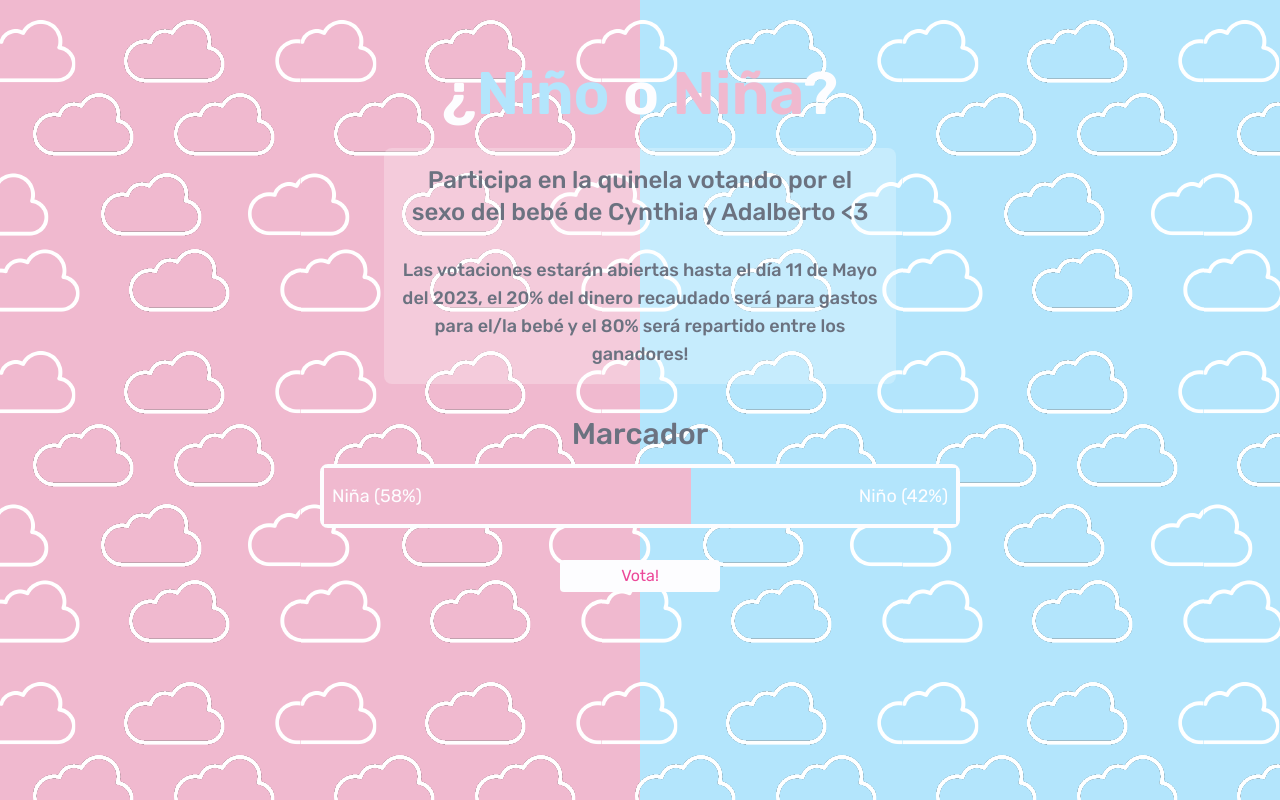
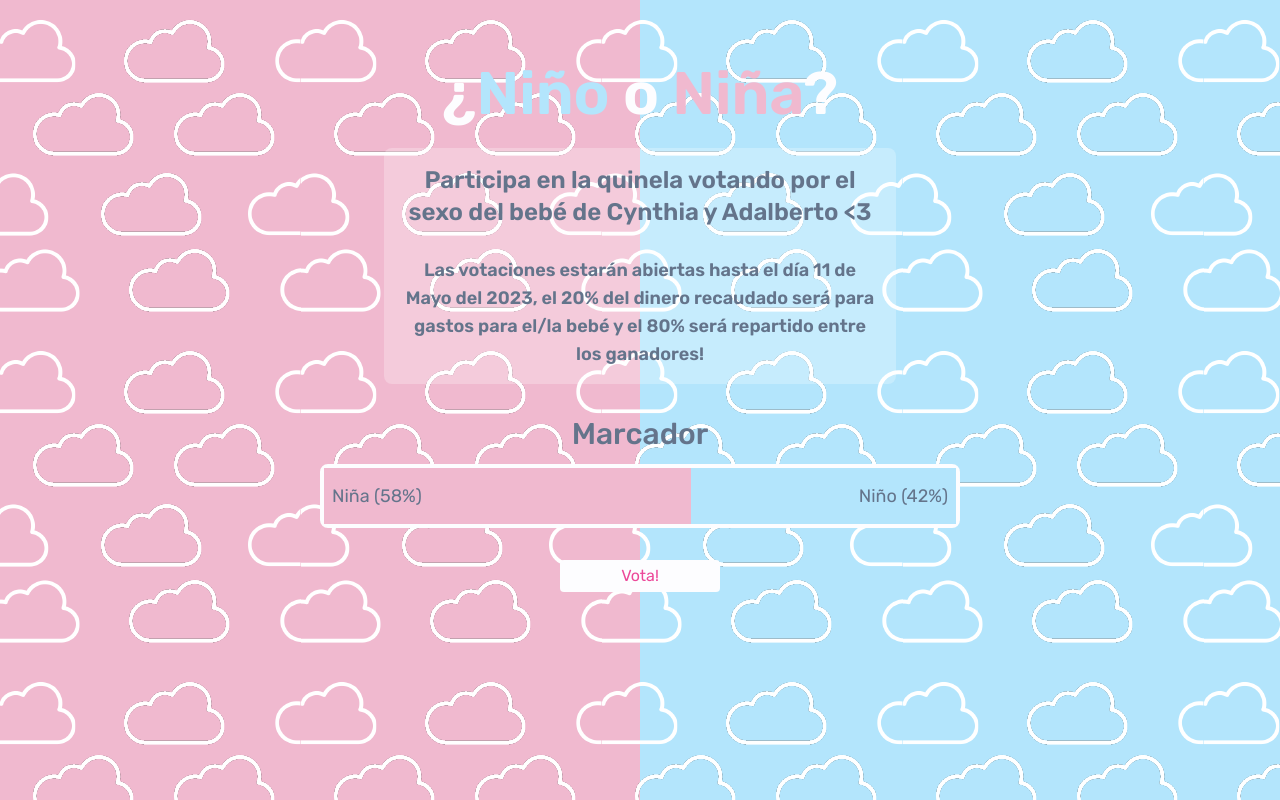
Before and after one commit to Ady-val/baby-revelation, a React app: page / in a window 1280 px wide. Built offline with nearby package versions, Linux system fonts and the light colour scheme.

Commit message:
testing UI desing

```diff
--- a/src/pages/vote/VoteBoyOrGirl.jsx
+++ b/src/pages/vote/VoteBoyOrGirl.jsx
@@ -8,7 +8,7 @@ function VoteBoyOrGirl() {
       <div className='text-5xl md:text-6xl font-semibold text-whiteLayout'>
         ¿<span className='text-boyColor'>Niño</span> o <span className='text-girlColor'>Niña</span>?
       </div>
-      <div className='mt-6 mx-8 p-4 w-5/6 md:w-[32rem] text-gray-500 text-lg font-medium text-center bg-white bg-opacity-25 rounded-lg' >
+      <div className='mt-6 mx-8 p-4 w-5/6 md:w-[32rem] text-slate-500 text-lg font-semibold text-center bg-white bg-opacity-25 rounded-lg' >
         <span className='text-2xl'>Participa en la quinela votando por el sexo del bebé de Cynthia y Adalberto &lt;3 </span>
         <br /><br />
         Las votaciones estarán abiertas hasta el día 11 de Mayo del 2023, el 20% del dinero recaudado será para gastos para el/la bebé y el 80% será repartido entre los ganadores!
@@ -23,11 +23,11 @@ function VoteBoyOrGirl() {
         </div>
       </div> */}
       <div className='mt-8 flex flex-col items-center w-full'>
-        <div className='text-3xl text-gray-500 font-medium'>Marcador</div>
+        <div className='text-3xl text-slate-500 font-medium'>Marcador</div>
         <div className='relative mt-3 h-16 w-5/6 md:w-[40rem] flex border-4 rounded-lg border-whiteLayout'>
           <div className='h-full w-[58%] bg-girlColor' />
           <div className='grow bg-boyColor' />
-          <div className='absolute top-0 left-0 w-full h-full flex justify-between items-center px-2 text-lg text-whiteLayout'>
+          <div className='absolute top-0 left-0 w-full h-full flex justify-between items-center px-2 text-lg text-slate-500'>
             <div>Niña (58%)</div>
             <div>Niño (42%)</div>
           </div>
--- a/tailwind.config.js
+++ b/tailwind.config.js
@@ -10,6 +10,7 @@ module.exports = {
         boyColor: '#B3E5FC',
         girlColor2: '#ec4899',
         boyColor2: '#3b82f6',
+        testColor: '#52AA76',
         primary: '#4FC6DB',
         primaryhover: '#2DB2CB',
         secondary: '#5E6C84',
```
